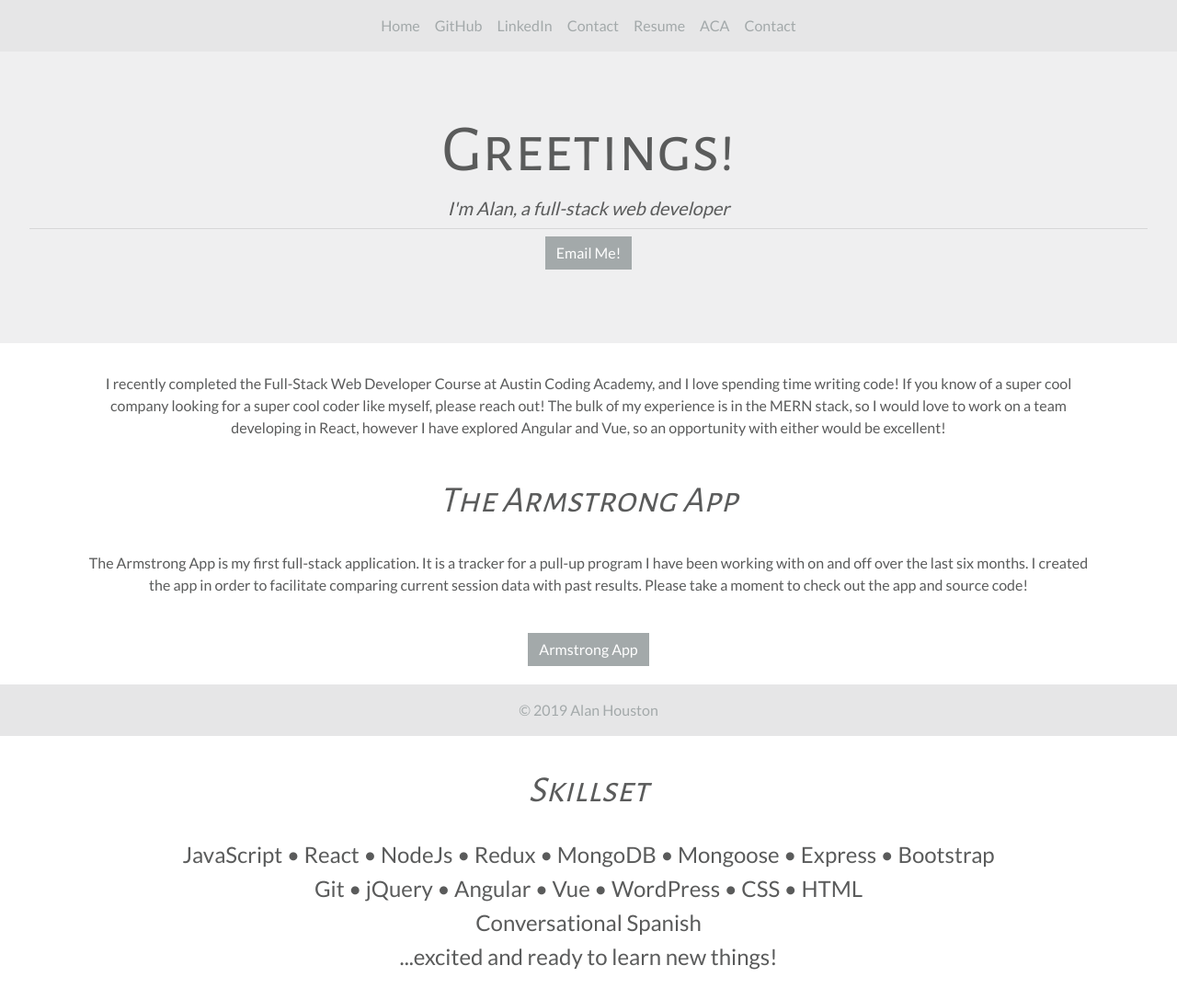
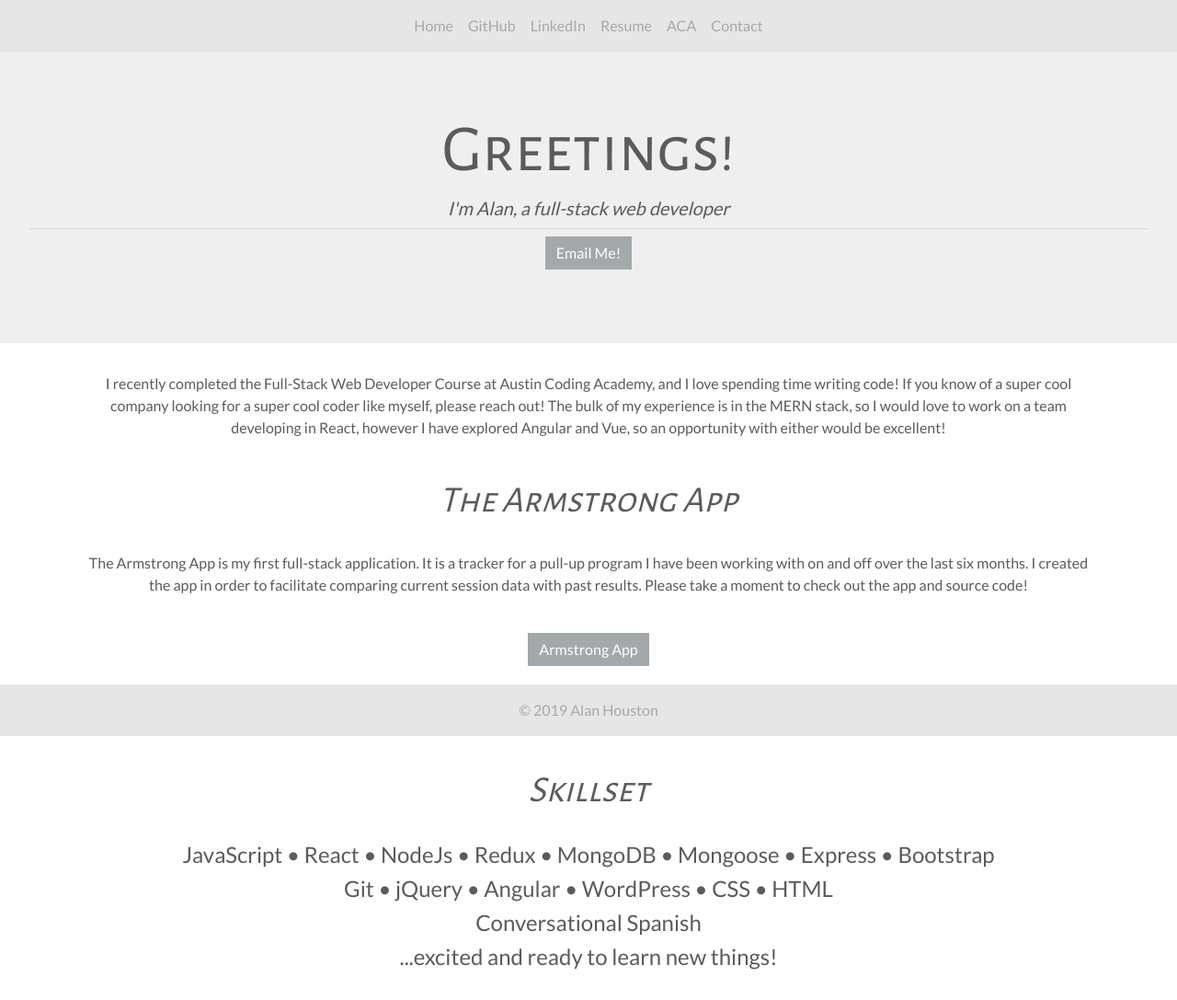
Before and after one commit to AlanHouston/Portfolio, a React (Create React App) app: page / in a window 1280 px wide. Shown: the whole page at 92% size. Built offline with nearby package versions, Linux system fonts and the light colour scheme.

Commit message:
minor changes

```diff
--- a/src/Header.js
+++ b/src/Header.js
@@ -40,9 +40,6 @@ export default class Header extends React.Component {
                         <NavLink style={navStyle} href="https://linkedin.com/in/alan-houston-austin/" target="_blank">LinkedIn</NavLink>
                     </NavItem>
                     <NavItem>
-                        <NavLink style={navStyle} href="">Contact</NavLink>
-                    </NavItem>
-                    <NavItem>
                         <NavLink style={navStyle} href="https://alanhouston.github.io/AlanHouston.pdf" target="_blank">Resume</NavLink>
                     </NavItem>
                     <NavItem>
--- a/src/Skills.js
+++ b/src/Skills.js
@@ -48,7 +48,7 @@ export default class Skills extends React.Component {
                     <Col><h4>JavaScript • React • NodeJs • Redux • MongoDB • Mongoose • Express • Bootstrap</h4></Col>
                 </Row>
                 <Row>
-                    <Col><h4>Git • jQuery • Angular • Vue • WordPress • CSS • HTML</h4></Col>
+                    <Col><h4>Git • jQuery • Angular • WordPress • CSS • HTML</h4></Col>
                 </Row>
                 <Row>
                     <Col><h4>Conversational Spanish</h4></Col>
```
Also changed, not shown: 2 other files (tests, documents, lock files or other folders).
